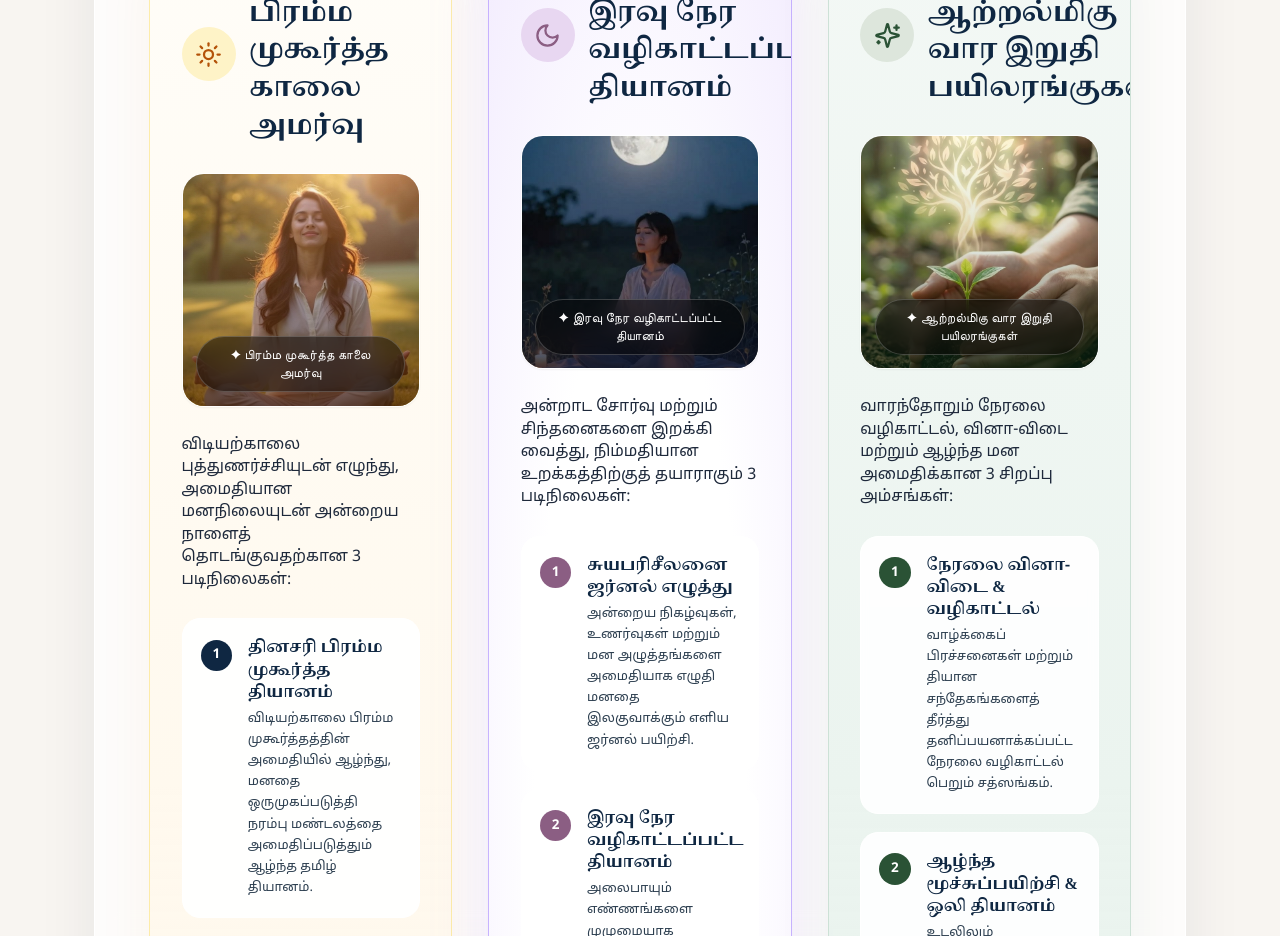
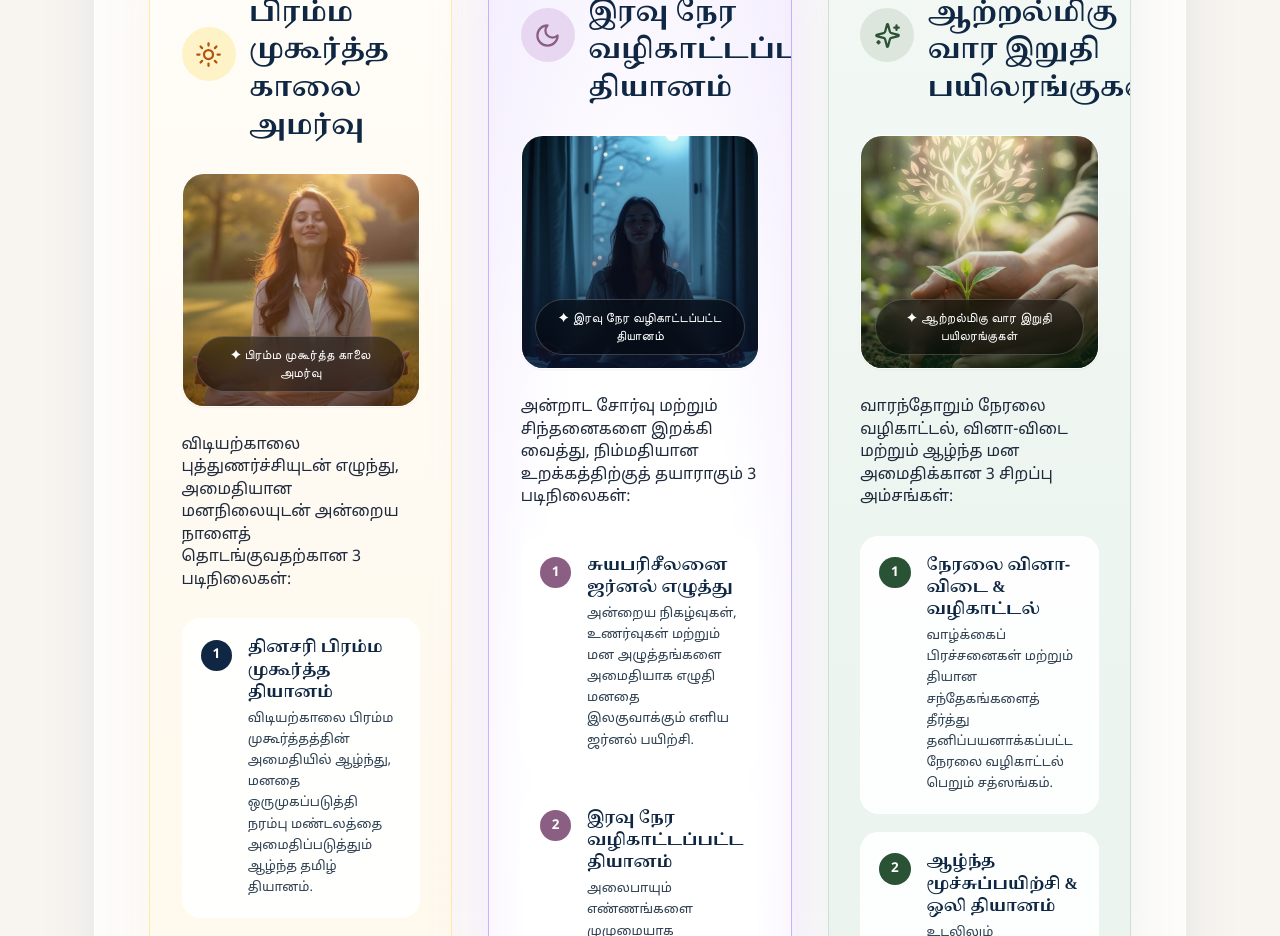
Before and after one commit to sridharis16042007-collab/peacebuddy-tamil, a Next.js app: page /programs in a window 1280 px wide. Shown: the part 960-1896 px from the top of the page. Built offline with nearby package versions, Linux system fonts and the light colour scheme.

Commit message:
Update evening session image to bedtime window meditation photo

```diff
--- a/app/programs/page.tsx
+++ b/app/programs/page.tsx
@@ -246,7 +246,7 @@ export default function ProgramsPage() {
                 {/* Evening Session Visual Hero Image (Night Guided Meditation) */}
                 <div className="relative w-full h-48 sm:h-52 rounded-[22px] overflow-hidden mb-6 shadow-sm border border-white/85 group">
                   <Image
-                    src="/assets/evening-moonlight-journal.jpg"
+                    src="/assets/evening-bedtime-window-meditation.jpg"
                     alt="Night Guided Meditation"
                     fill
                     sizes="(max-width: 768px) 100vw, 400px"
```
Also changed, not shown: public/assets/evening-bedtime-window-meditation.jpg (added).
